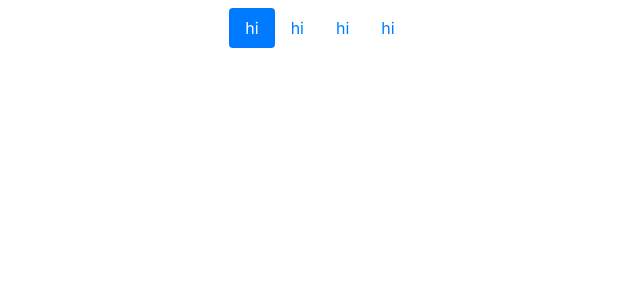
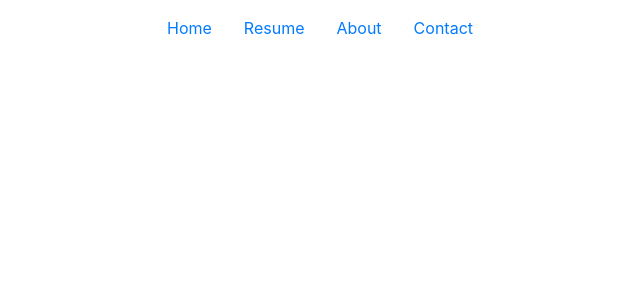
Before and after one commit to vedant-kabra/portfolio, a React (Create React App) app: page / in a window 1280 px wide. Shown: the top 300 px of the page, without its empty margins (320-960 px from the left). Built offline with nearby package versions, Linux system fonts and the light colour scheme.

Commit message:
added react router

```diff
--- a/src/App.js
+++ b/src/App.js
@@ -5,25 +5,28 @@ import data from './data.json';
 class App extends Component {
   render() {
     return (
-      <Fragment>
-        <nav className="navbar justify-content-around">
-          <ul className="nav nav-pills">
-            <li className="nav-item">
-              <a className="nav-link active">hi</a>
-          </li>
-            <li className="nav-item">
-              <a className="nav-link">hi</a>
-          </li>
-            <li className="nav-item">
-              <a className="nav-link">hi</a>
-          </li>
-            <li className="nav-item">
-              <a className="nav-link">hi</a>
-          </li>
+      <Router>
+        <nav className="navbar text justify-content-around">
+          <ul className="nav">
+            <li className="nav-link">
+              <Link to="/">Home</Link>
+            </li>
+            <li className="nav-link">
+              <Link to="/resume">Resume</Link>
+            </li>
+            <li className="nav-link">
+              <Link to="/about">About</Link>
+            </li>
+            <li className="nav-link">
+              <Link to="/contact">Contact</Link>
+            </li>
           </ul>
-          {console.log(data)}
         </nav>
-      </Fragment>
+        <Route exact path="/" component="Home" />
+        <Route path="/resume" component="Resume" />
+        <Route path="/about" component="About" />
+        <Route path="/contact" component="Contact" />
+      </Router>
     );
   }
 }
```
